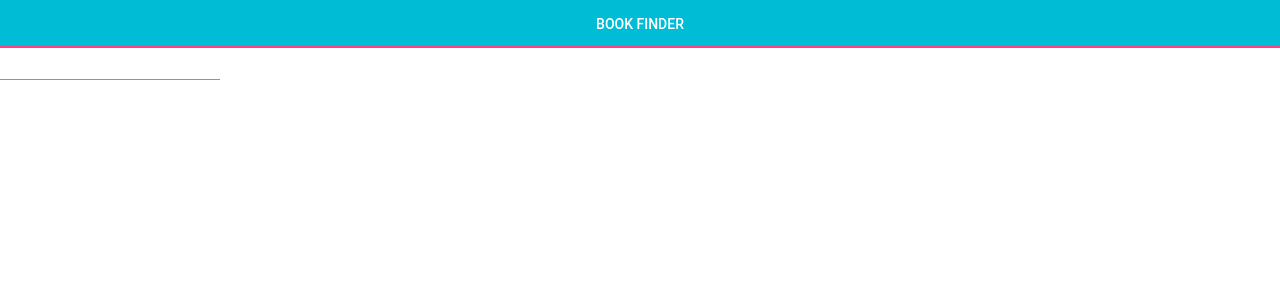
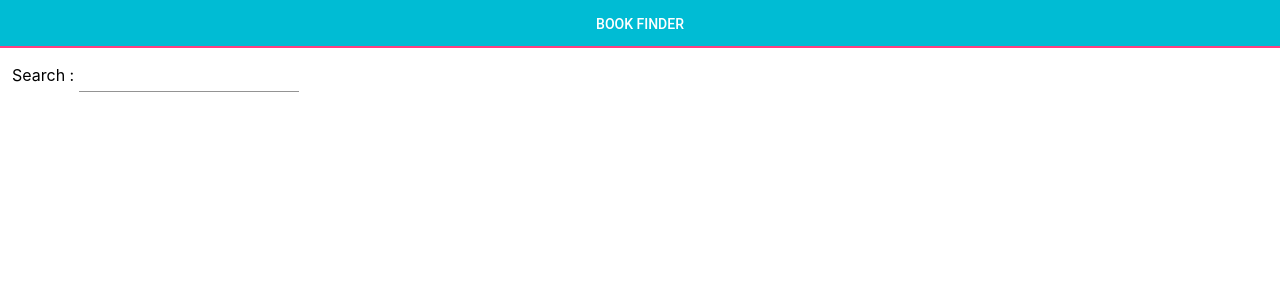
Before and after one commit to michaelwijaya96/book-finder, a React (Create React App) app: page / in a window 1280 px wide. Shown: the top 300 px of the page. Built offline with nearby package versions, Linux system fonts and the light colour scheme.

Commit message:
add search label

```diff
--- a/src/components/Home/index.js
+++ b/src/components/Home/index.js
@@ -49,7 +49,10 @@ class Home extends Component {
 
     return (
       <div className={"components"}>
-        <Input onChange={this.onTypeSearchBar} value={query}></Input>
+        <div style={{ paddingLeft: "12px", paddingTop: "12px" }}>
+          <span>Search : </span>
+          <Input onChange={this.onTypeSearchBar} value={query}></Input>
+        </div>
         {isLoading ? (
           <Loading />
         ) : (
```
Also changed, not shown: 1 other file (tests, documents, lock files or other folders).
